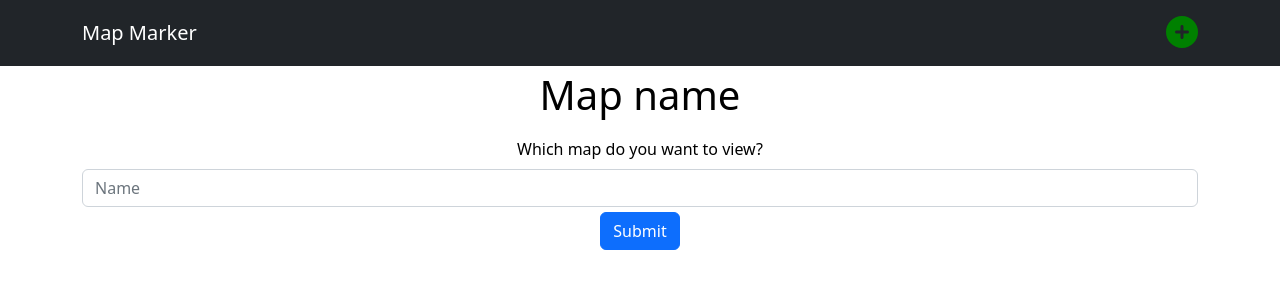
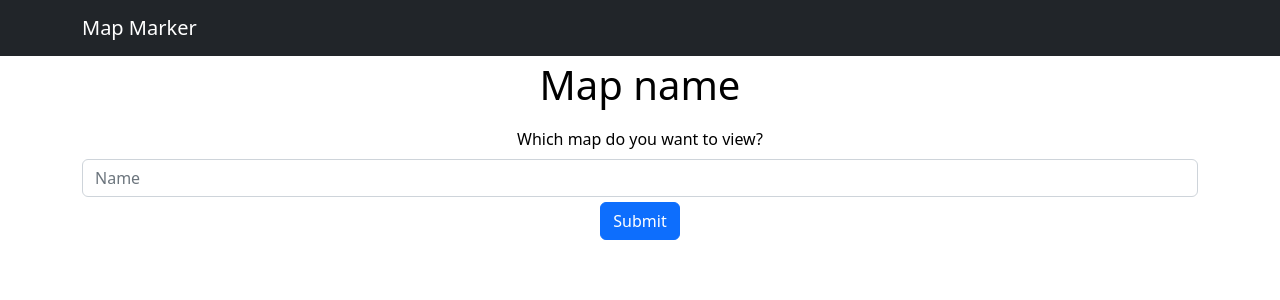
Before and after one commit to Emilyrb/map-marker, a React (Create React App) app in the folder map-marker/: page / in a window 1280 px wide. Shown: the top 300 px of the page. Built offline with nearby package versions, Linux system fonts and the light colour scheme.

Commit message:
Update add marker button visibility

```diff
--- a/map-marker/src/App.js
+++ b/map-marker/src/App.js
@@ -22,7 +22,9 @@ function App() {
         <Container>
           <Navbar.Brand href="#home">Map Marker</Navbar.Brand>
           <Navbar.Text>
-            <AddMarkerButton />
+            {
+              showMap ? <AddMarkerButton /> : null
+            }
           </Navbar.Text>
         </Container>
       </Navbar>
```
